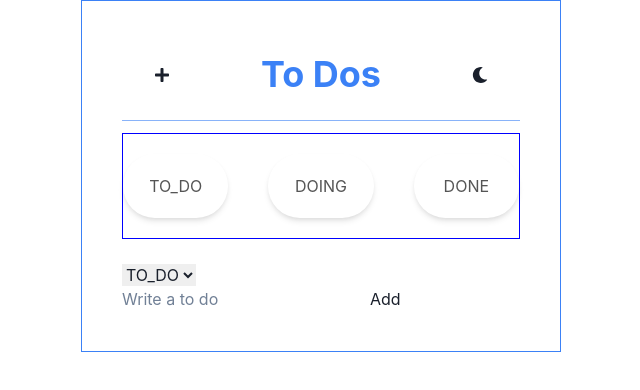
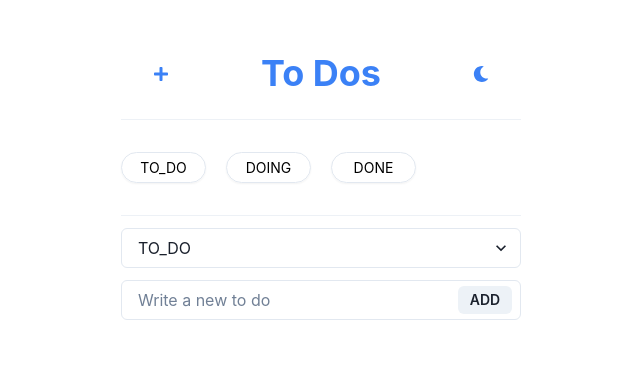
Before and after one commit to jeonghun94/to-do, a React (Create React App) app: page / in a window 1280 px wide. Shown: the top 390 px of the page, without its empty margins (319-959 px from the left). Built offline with nearby package versions, Linux system fonts and the light colour scheme.

Commit message:
to-do app done

```diff
--- a/public/index.html
+++ b/public/index.html
@@ -24,7 +24,7 @@
       work correctly both with client-side routing and a non-root public URL.
       Learn how to configure a non-root public URL by running `npm run build`.
     -->
-    <title>React App</title>
+    <title>To-Do App</title>
   </head>
   <body>
     <noscript>You need to enable JavaScript to run this app.</noscript>
--- a/src/App.tsx
+++ b/src/App.tsx
@@ -1,74 +1,8 @@
-import { createGlobalStyle } from "styled-components";
-import { ReactQueryDevtools } from "react-query/devtools";
 import ToDoList from "./components/ToDoList";
-
-const GlobalStyle = createGlobalStyle`
-@import url('https://fonts.googleapis.com/css2?family=Source+Sans+Pro:wght@300;400&display=swap');
-html, body, div, span, applet, object, iframe,
-h1, h2, h3, h4, h5, h6, p, blockquote, pre,
-a, abbr, acronym, address, big, cite, code,
-del, dfn, em, img, ins, kbd, q, s, samp,
-small, strike, strong, sub, sup, tt, var,
-b, u, i, center,
-dl, dt, dd, menu, ol, ul, li,
-fieldset, form, label, legend,
-table, caption, tbody, tfoot, thead, tr, th, td,
-article, aside, canvas, details, embed,
-figure, figcaption, footer, header, hgroup,
-main, menu, nav, output, ruby, section, summary,
-time, mark, audio, video {
-  margin: 0;
-  padding: 0;
-  border: 0;
-  font-size: 100%;
-  font: inherit;
-  vertical-align: baseline;
-}
-/* HTML5 display-role reset for older browsers */
-article, aside, details, figcaption, figure,
-footer, header, hgroup, main, menu, nav, section {
-  display: block;
-}
-/* HTML5 hidden-attribute fix for newer browsers */
-*[hidden] {
-    display: none;
-}
-body {
-  line-height: 1;
-}
-menu, ol, ul {
-  list-style: none;
-}
-blockquote, q {
-  quotes: none;
-}
-blockquote:before, blockquote:after,
-q:before, q:after {
-  content: '';
-  content: none;
-}
-table {
-  border-collapse: collapse;
-  border-spacing: 0;
-}
-* {
-  box-sizing: border-box;
-}
-body {
-  font-weight: 300;
-  font-family: 'Source Sans Pro', sans-serif;
-  line-height: 1.2;
-}
-a {
-  text-decoration:none;
-  color:inherit;
-}
-`;
 
 const App = () => {
   return (
     <>
-      {/* <GlobalStyle /> */}
       <ToDoList />
     </>
   );
--- a/src/components/CategoryModal.tsx
+++ b/src/components/CategoryModal.tsx
@@ -51,6 +51,7 @@ const CategoryModal = () => {
         onClick={onOpen}
         aria-label="Toggle dark mode"
         icon={<FaPlus />}
+        color={"#3B81F6"}
       />
 
       <Modal isOpen={isOpen} onClose={onClose}>
--- a/src/components/CreateToDo.tsx
+++ b/src/components/CreateToDo.tsx
@@ -1,6 +1,13 @@
+import {
+  Input,
+  InputGroup,
+  InputRightElement,
+  Button,
+  Box,
+} from "@chakra-ui/react";
 import { useEffect } from "react";
 import { useForm } from "react-hook-form";
-import { useRecoilState, useRecoilValue, useSetRecoilState } from "recoil";
+import { useRecoilState, useRecoilValue } from "recoil";
 import { categoryState, toDoState } from "../atoms";
 
 interface IForm {
@@ -22,16 +29,25 @@ const CreateToDo = () => {
   useEffect(() => {
     localStorage.setItem("toDos", JSON.stringify(toDos));
   }, [toDos]);
+
   return (
+    <Box w={"100%"}>
       <form onSubmit={handleSubmit(handleValid)}>
-      <input
+        <InputGroup size="md">
+          <Input
             {...register("toDo", {
               required: "Please write a To Do",
             })}
-        placeholder="Write a to do"
+            placeholder="Write a new to do"
           />
-      <button>Add</button>
+          <InputRightElement width="4.5rem">
+            <Button h="1.75rem" size="sm" type="submit">
+              ADD
+            </Button>
+          </InputRightElement>
+        </InputGroup>
       </form>
+    </Box>
   );
 };
 
--- a/src/components/ToDo.tsx
+++ b/src/components/ToDo.tsx
@@ -1,4 +1,12 @@
-import { Box, Button, HStack, Text } from "@chakra-ui/react";
+import {
+  Box,
+  Button,
+  Grid,
+  HStack,
+  Text,
+  useColorModeValue,
+  VStack,
+} from "@chakra-ui/react";
 import React from "react";
 import { useRecoilValue, useSetRecoilState } from "recoil";
 import { categoriesState, IToDo, toDoState } from "../atoms";
@@ -21,20 +29,42 @@ function ToDo({ text, category, id }: IToDo) {
   };
 
   const categories = useRecoilValue(categoriesState);
+  const textMainColor = useColorModeValue("black", "white");
+  const textSubColor = useColorModeValue("black", "#c8c8c8");
+  const borderColor = useColorModeValue("#E2E8F0", "E2E8F0");
   return (
-    <Box>
-      <HStack justifyContent={"space-between"} color={"red.200"}>
-        <Text>{text}</Text>
+    <Box
+      borderWidth={"1px"}
+      borderColor={borderColor}
+      p={"3"}
+      my={"3"}
+      borderRadius={"md"}
+    >
+      <VStack placeItems={"flex-start"}>
+        <HStack>
+          <Text ml={"10px"} color={textMainColor}>
+            {text}
+          </Text>
+        </HStack>
+        <Grid w={"100%"} gridTemplateColumns={"repeat(4,1fr)"} gap={3}>
           {categories.map((customCategory, index) => {
             return (
               category !== customCategory && (
-              <Button key={index} name={customCategory} onClick={onClick}>
+                <Button
+                  key={index}
+                  name={customCategory}
+                  onClick={onClick}
+                  color={textSubColor}
+                  size={"sm"}
+                  noOfLines={1}
+                >
                   {customCategory}
                 </Button>
               )
             );
           })}
-      </HStack>
+        </Grid>
+      </VStack>
     </Box>
   );
 }
--- a/src/components/ToDoList.tsx
+++ b/src/components/ToDoList.tsx
@@ -1,44 +1,43 @@
-import { FaAirbnb, FaMoon, FaSun } from "react-icons/fa";
 import {
   Box,
   Divider,
   Grid,
   Heading,
   IconButton,
+  Select,
   Text,
   useColorMode,
   useColorModeValue,
+  VStack,
 } from "@chakra-ui/react";
 import React from "react";
 import { useRecoilState, useRecoilValue } from "recoil";
-import {
-  Categories,
-  categoryState,
-  toDoSelector,
-  categoriesState,
-} from "../atoms";
+import { categoryState, toDoSelector, categoriesState } from "../atoms";
+import { FaMoon, FaSun } from "react-icons/fa";
 import CategoryModal from "./CategoryModal";
 import CreateToDo from "./CreateToDo";
 import ToDo from "./ToDo";
 
 const ToDoList = () => {
+  const textMainColor = useColorModeValue("black", "white");
+  const borderColor = useColorModeValue("#E2E8F0", "E2E8F0");
   const { toggleColorMode } = useColorMode();
-  const logoColor = useColorModeValue("#3B81F6", "blue.200");
   const Icon = useColorModeValue(FaMoon, FaSun);
 
+  const [category, setCategory] = useRecoilState(categoryState);
+  const categories = useRecoilValue(categoriesState);
   const toDos = useRecoilValue(toDoSelector);
-  const [category, setCategory] = useRecoilState(categoryState);
-  const [categories, setCategories] = useRecoilState(categoriesState);
+
   const onInput = (event: React.FormEvent<HTMLSelectElement>) => {
     setCategory(event.currentTarget.value as any);
   };
   return (
-    <Box maxW={"480"} m={"auto"} p={"10"} border={`1px solid ${logoColor}`}>
+    <Box maxW={"480"} m={"auto"} p={"10"}>
       <Grid
         w={"100%"}
         gridTemplateColumns={"1fr 3fr 1fr"}
         placeItems={"center"}
-        color={logoColor}
+        color={"#3B81F6"}
       >
         <Box>
           <CategoryModal />
@@ -51,44 +50,44 @@ const ToDoList = () => {
           onClick={toggleColorMode}
           variant={"ghost"}
           aria-label="Toggle dark mode"
+          color={"#3B81F6"}
           icon={<Icon />}
         />
       </Grid>
+
       <Divider my={"3"} />
 
-      <Grid
-        w={"100%"}
-        gridTemplateColumns={"repeat(3, 1fr)"}
-        gap={10}
-        py={5}
-        border={"1px solid blue"}
-      >
+      <Grid w={"100%"} gridTemplateColumns={"repeat(4, 1fr)"} gap={5} py={5}>
         {categories.map((category, index) => (
           <Box
-            // bgColor={"#ebecf0"}
-            color={"#555555"}
+            key={index}
             borderRadius={"32px"}
-            p={"5"}
-            key={index}
-            boxShadow={"md"}
-            // boxShadow={
-            //   "-6px -6px 10px rgb(255 255 255 / 60%), 4px 4px 18px #c0c0de, inset -8px -8px 16px rgb(255 255 255 / 10%), inset 8px 8px 18px #e8e8f3"
-            // }
+            fontSize={"sm"}
+            color={textMainColor}
+            borderWidth={"1px"}
+            borderColor={borderColor}
+            boxShadow={"sm"}
+            p={"1"}
           >
-            <Text textAlign={"center"}>{category}</Text>
+            <Text noOfLines={1} textAlign={"center"}>
+              {category}
+            </Text>
           </Box>
         ))}
       </Grid>
 
-      <br />
-      <select value={category} onInput={onInput}>
+      <Divider my={"3"} />
+
+      <VStack gap={"3"}>
+        <Select value={category} onInput={onInput}>
           {categories.map((category, index) => (
             <option key={index} value={category}>
               {category}
             </option>
           ))}
-      </select>
+        </Select>
         <CreateToDo />
+      </VStack>
       {toDos?.map((toDo) => (
         <ToDo key={toDo.id} {...toDo} />
       ))}
```
Also changed, not shown: 2 other files (tests, documents, lock files or other folders). Lines whose indentation alone changed are shown as unchanged.
